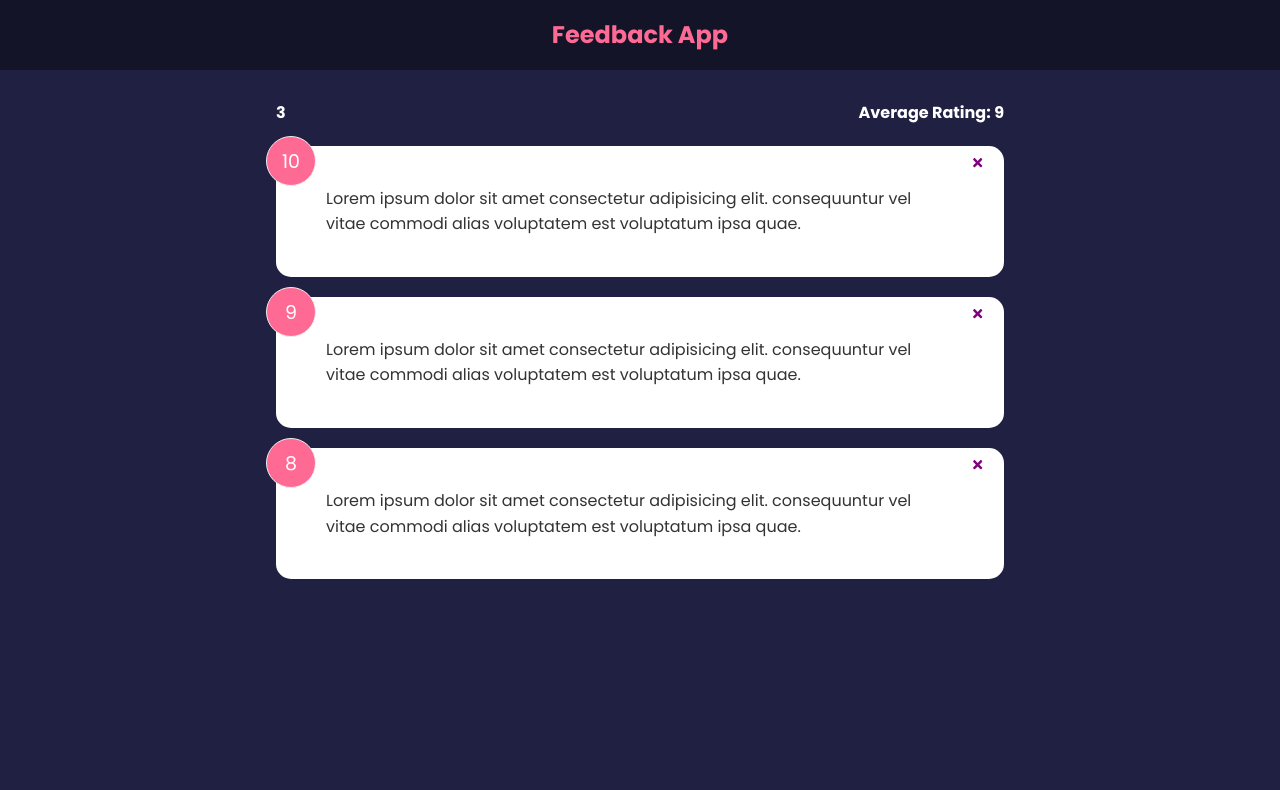
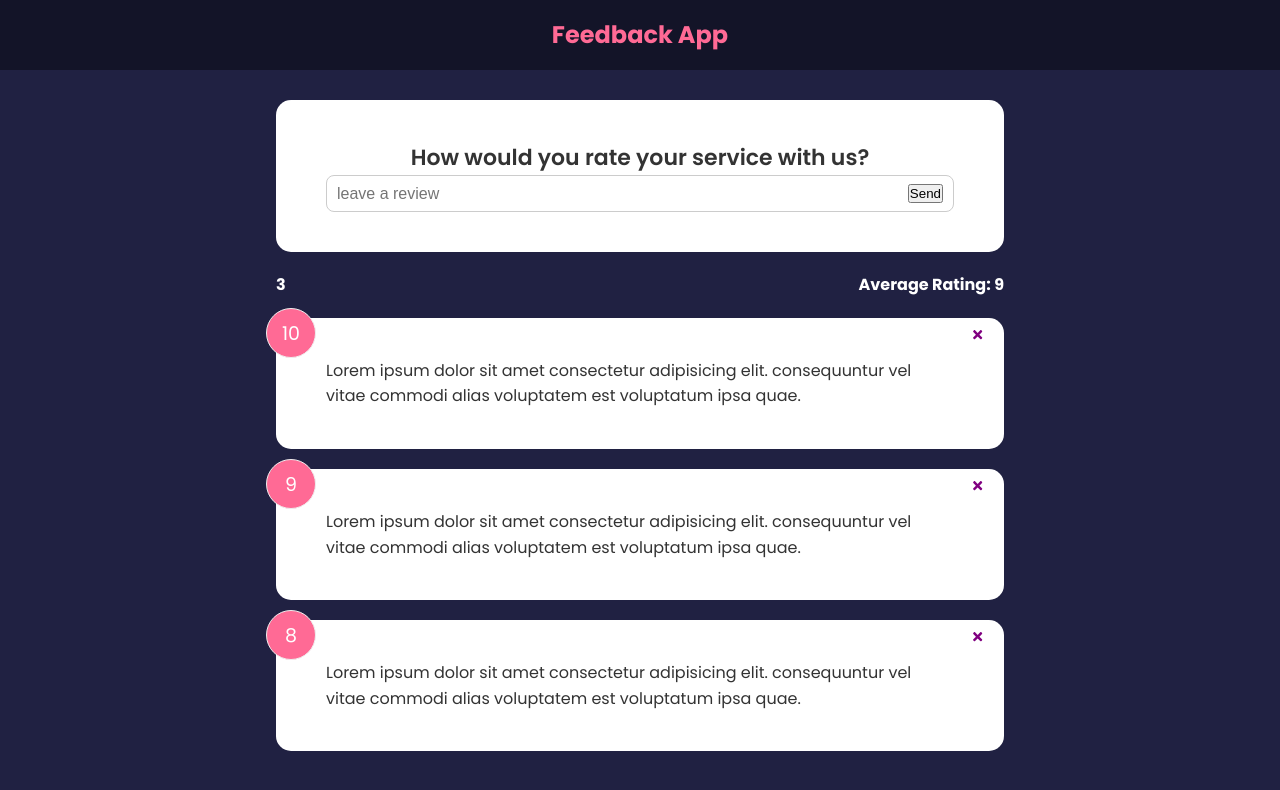
Before and after one commit to KhaledAlabssi/feedback_app, a React (Create React App) app: page / in a window 1280 px wide. Shown: the top 790 px of the page. Built offline with nearby package versions, Linux system fonts and the light colour scheme.

Commit message:
feedback form component

```diff
--- a/src/App.js
+++ b/src/App.js
@@ -1,4 +1,5 @@
 import React, {useState} from "react";
+import FeedbackForm from "./components/FeedbackForm";
 import FeedbackList from "./components/FeedbackList";
 import FeedbackStats from "./components/FeedbackStats";
 import Header from "./components/Header";
@@ -15,6 +16,7 @@
     <>
       <Header />
       <div className="container">
+        <FeedbackForm />
         <FeedbackStats feedback={feedback}/>
         <FeedbackList feedback={feedback} deleteHandler={deleteFeedback} />
       </div>
--- /dev/null
+++ b/src/components/FeedbackForm.jsx
@@ -0,0 +1,24 @@
+import React, {useState} from 'react'
+import Card from './shared/Card'
+
+function FeedbackForm() {
+    const [text, setText] = useState('')
+    const textHandler = (e) => {
+        setText(e.target.value)
+    }
+
+    return (
+        <Card>
+            <form>
+                <h2>How would you rate your service with us?</h2>
+                {/* todo = rating select component */}
+                <div className='input-group'>
+                    <input onChange={textHandler} type='text' placeholder='leave a review' value={text} />
+                    <button type='submit'>Send</button>
+                </div>
+            </form>
+        </Card>
+    )
+}
+
+export default FeedbackForm
```
